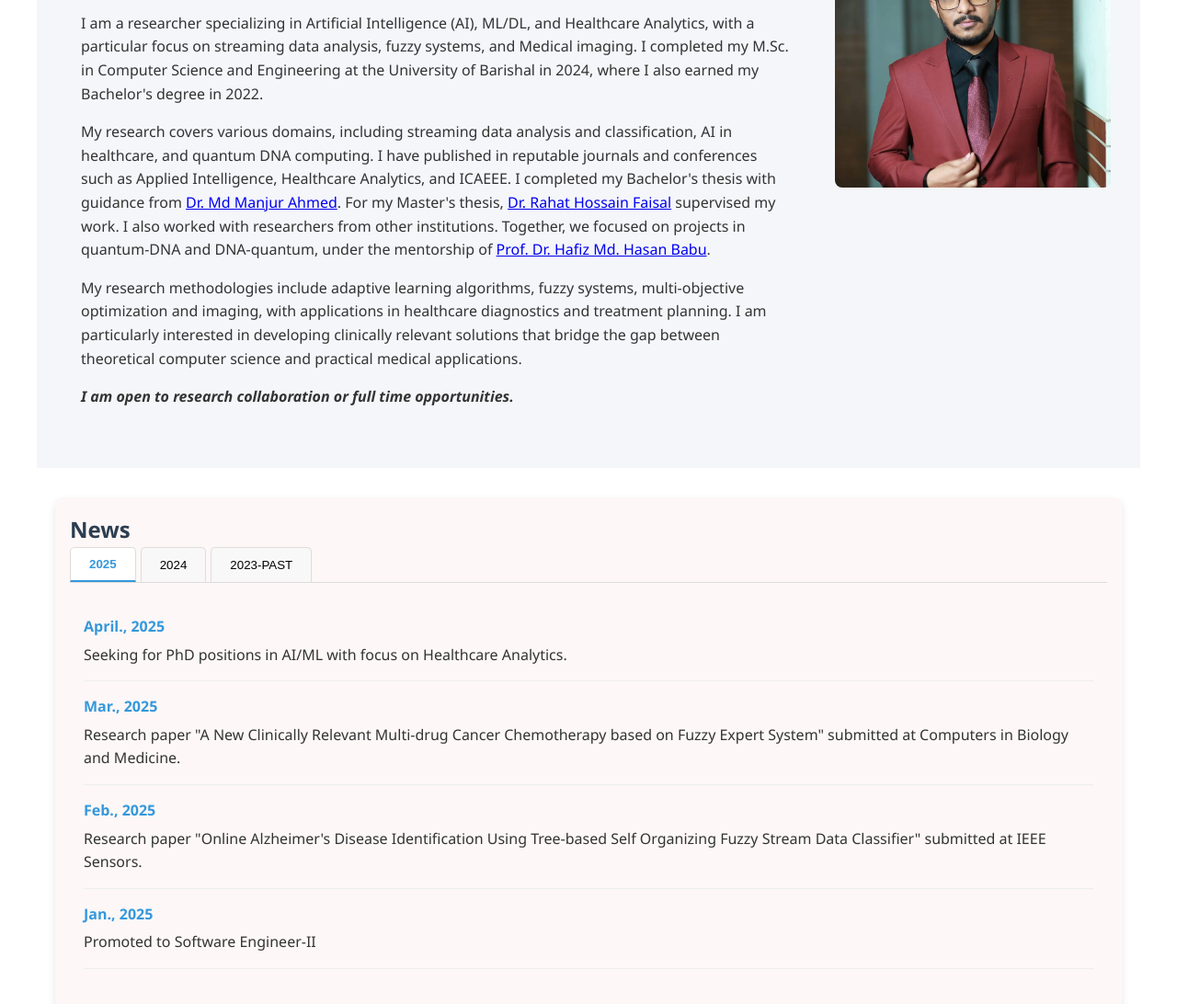
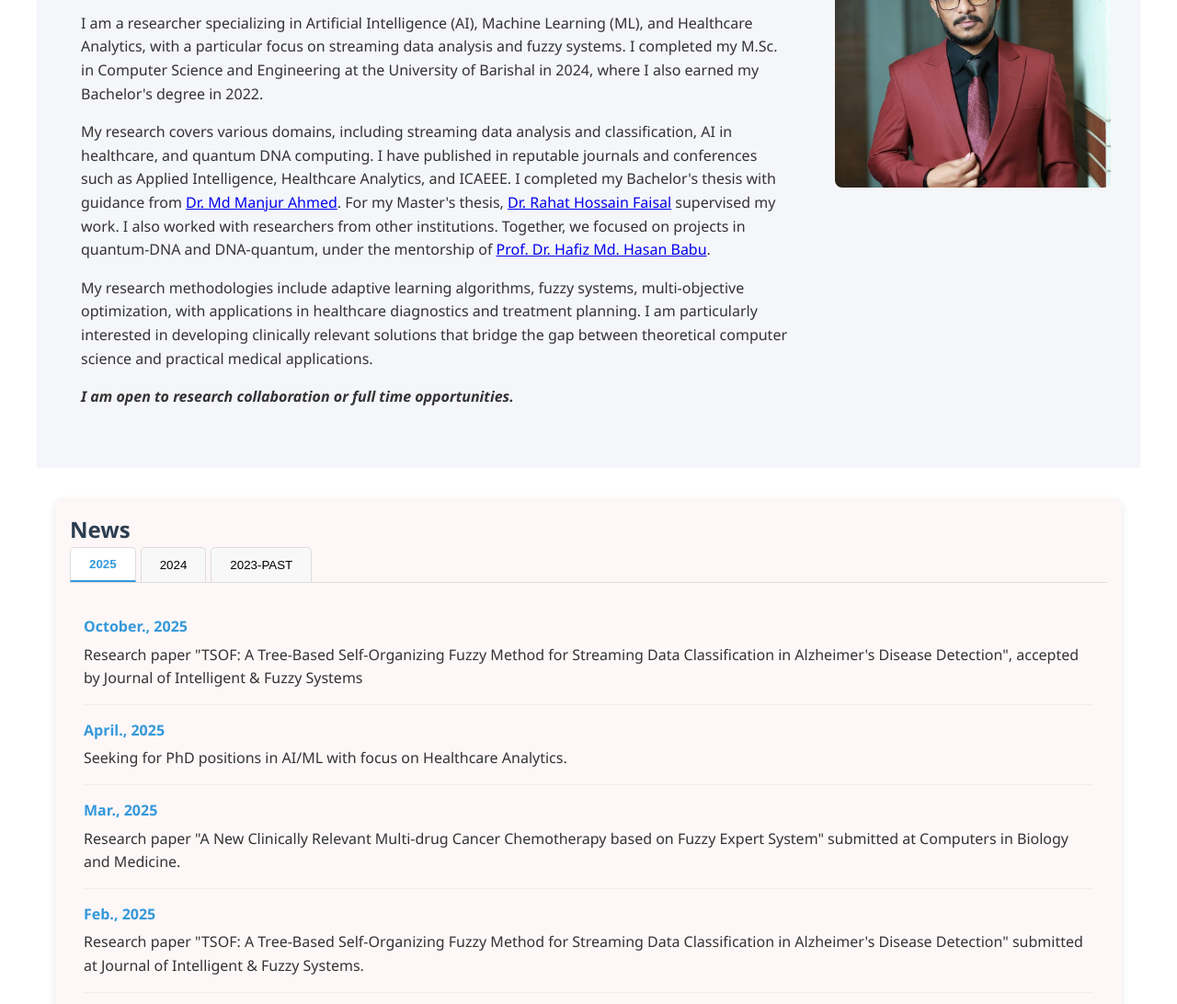
Before and after one commit to Sajaldeb25/sajal-debnath, a plain HTML site: page index.html in a window 1280 px wide. Shown: the part 188-1280 px from the top of the page at 92% size. Drawn offline with Linux system fonts and the light colour scheme.

Commit message:
add TSOF status

```diff
--- a/index.html
+++ b/index.html
@@ -302,13 +302,13 @@
         </ul>
     </nav>
 
-    <!-- Description Section with Bio and Image -->
+    <!-- Hero Section with Bio and Image -->
     <div class="hero">
         <div class="bio">
             <h1>Sajal Debnath</h1>
             <p><i>Research enthusiast & Software Engineer</i></p>
             <p style="margin: 1rem 0;">
-                I am a researcher specializing in Artificial Intelligence (AI), ML/DL, and Healthcare Analytics, with a particular focus on streaming data analysis, fuzzy systems, and Medical imaging. I completed my M.Sc. in Computer Science and Engineering at the University of Barishal in 2024, where I also earned my Bachelor's degree in 2022.
+                I am a researcher specializing in Artificial Intelligence (AI), Machine Learning (ML), and Healthcare Analytics, with a particular focus on streaming data analysis and fuzzy systems. I completed my M.Sc. in Computer Science and Engineering at the University of Barishal in 2024, where I also earned my Bachelor's degree in 2022.
             </p>
 
             <p style="margin: 1rem 0;">
@@ -316,7 +316,7 @@
             </p>
 
             <p style="margin: 1rem 0;">
-                My research methodologies include adaptive learning algorithms, fuzzy systems, multi-objective optimization and imaging, with applications in healthcare diagnostics and treatment planning. I am particularly interested in developing clinically relevant solutions that bridge the gap between theoretical computer science and practical medical applications.
+                My research methodologies include adaptive learning algorithms, fuzzy systems, multi-objective optimization, with applications in healthcare diagnostics and treatment planning. I am particularly interested in developing clinically relevant solutions that bridge the gap between theoretical computer science and practical medical applications.
             </p>
             <p style="margin: 1rem 0;">
                 <I> <b>I am open to research collaboration or full time opportunities. </b> </i>
@@ -342,6 +342,12 @@
             <!-- 2025 Tab -->
             <div id="2025" class="tab-content active">
                 <div class="news-item">
+                    <div class="news-date">October., 2025</div>
+                    <div class="news-content">
+                        Research paper "TSOF: A Tree-Based Self-Organizing Fuzzy Method for Streaming Data Classification in Alzheimer's Disease Detection", accepted by Journal of Intelligent & Fuzzy Systems
+                    </div>
+                </div>
+                <div class="news-item">
                     <div class="news-date">April., 2025</div>
                     <div class="news-content">
                         Seeking for PhD positions in AI/ML with focus on Healthcare Analytics.
@@ -356,7 +362,7 @@
                 <div class="news-item">
                     <div class="news-date">Feb., 2025</div>
                     <div class="news-content">
-                        Research paper "Online Alzheimer's Disease Identification Using Tree-based Self Organizing Fuzzy Stream Data Classifier" submitted at IEEE Sensors.
+                        Research paper "TSOF: A Tree-Based Self-Organizing Fuzzy Method for Streaming Data Classification in Alzheimer's Disease Detection" submitted at Journal of Intelligent & Fuzzy Systems.
                     </div>
                 </div>
                 <div class="news-item">
@@ -447,6 +453,7 @@
             <div class="publication-item">
                 <h3>Published Papers</h3>
                 <ul>
+                    <li><b>Sajal Debnath</b>, Md Manjur Ahmed, Hafiz Md. Hasan Babu, Samir Brahim Belhaouari. "TSOF: A Tree-Based Self-Organizing Fuzzy Method for Streaming Data Classification in Alzheimer's Disease Detection." Journal of Intelligent & Fuzzy Systems (2025) (<a href="https://doi.org/10.1177/18758967251394866" target="_blank">paper</a>) (<a href="https://github.com/Sajaldeb25/TSOF" target="_blank">code</a>)</li>
                     <li>Rahat Hossain Faisal, Salma Akter Kakon, <b>Sajal Debnath</b>, Md Minhaj Ul Islam and Silvia Sifath. "Enhanced Fuzzy Expert Control for Cancer Chemotherapy Drug Dose Scheduling." Barishal University Journal of Bio-Sciences, Vol. 3, no. 1 (2024). (<a href="https://bu.ac.bd/uploads/BUJBSV3J2024/05.pdf" target="_blank">paper</a>)</li>
                     <li><b>Sajal Debnath</b>, Rahat Hossain Faisal, Md Minhaj Ul Islam, Silvia Sifath, and Salma Akter Kakon. "Optimization of Chemotherapy Drug Regimens with Genetic Algorithm and Dose Optimizer." Barishal University Journal of Bio-Sciences. Vol. 3, no. 1 (2024). (<a href="https://bu.ac.bd/uploads/BUJBSV3J2024/06.pdf" target="_blank">paper</a>)</li>
                     <li><b>Sajal Debnath</b>, Rahat Hossain Faisal, Md Minhaj Ul Islam, Silvia Sifath, Salma Akter Kakon, and Md Shafiul Alam. "Multi-objective optimization and feedback-based chemotherapy drug scheduling." In 2024 3rd International Conference on Advancement in Electrical and Electronic Engineering (ICAEEE), pp. 1-6. IEEE, 2024. (<a href="https://doi.org/10.1109/ICAEEE62219.2024.10561667" target="_blank">paper</a>) (<a href="https://github.com/Sajaldeb25/All-research-paper-code-sajal-debnath" target="_blank">code</a>)</li>
@@ -458,7 +465,6 @@
             <div class="publication-item">
                 <h3>Under Review</h3>
                 <ul>
-                    <li><b>Sajal Debnath</b>, Md Manjur Ahmed and Samir Brahim Belhaouari. "Online Alzheimer's Disease Identification Using Tree-based Self Organizing Fuzzy Stream Data Classifier" (IEEE Sensors)</li>
                     <li><b>Sajal Debnath</b>, Rahat Hossain Faisal and Md Shafiul Alam. "A New Clinically Relevant Multi-drug Cancer Chemotherapy based on Fuzzy Expert System" (Computers in Biology and Medicine)</li>
                     <li><b>Sajal Debnath</b>, Rahat Hossain Faisal and Md Manjur Ahmed. "Deep Learning-Based Classification of Alzheimer’s Disease Using Transfer Learning and Multi-Modal Brain MRI" (BDAI-2025)</li>
                 </ul>
```
